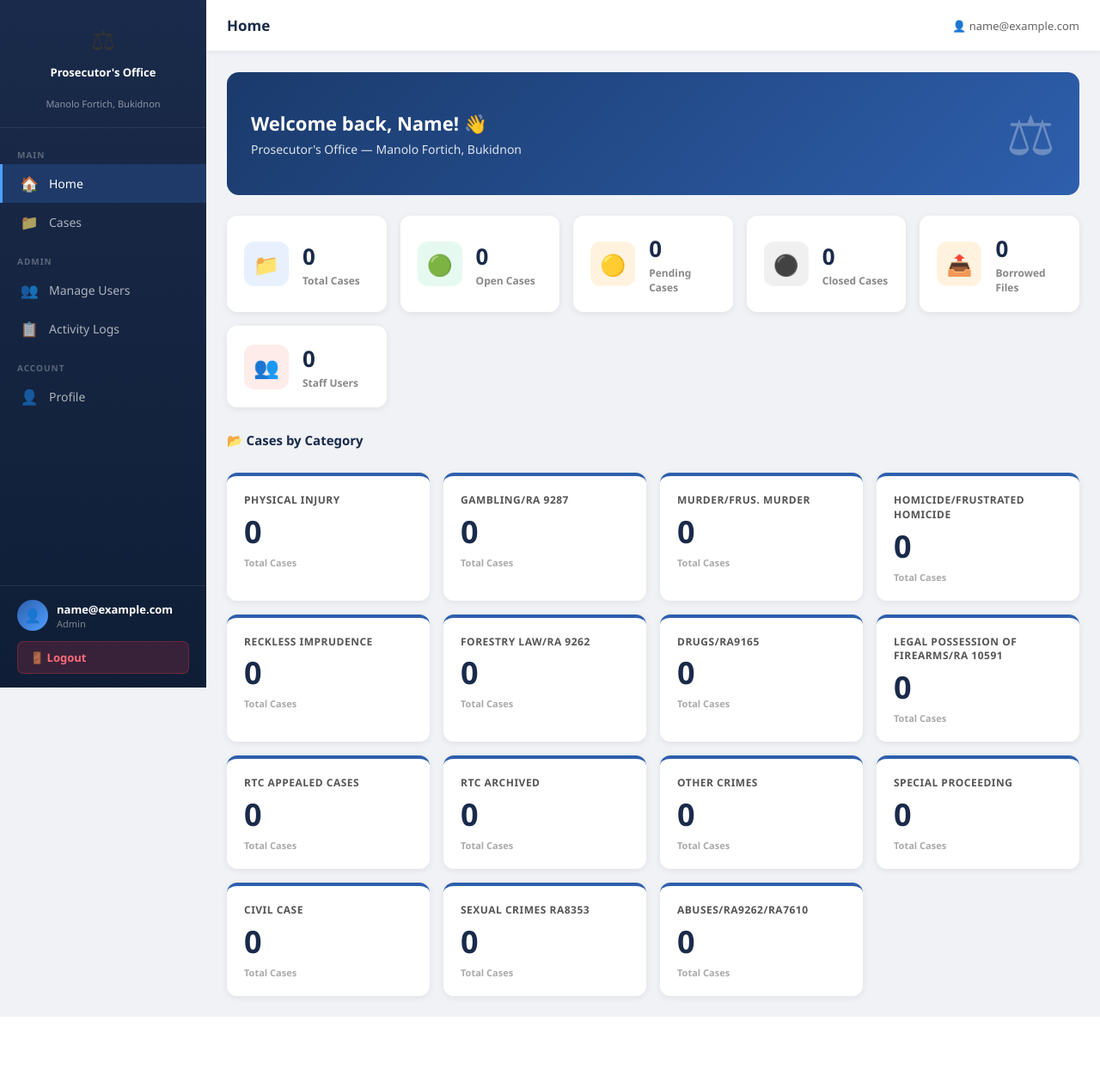
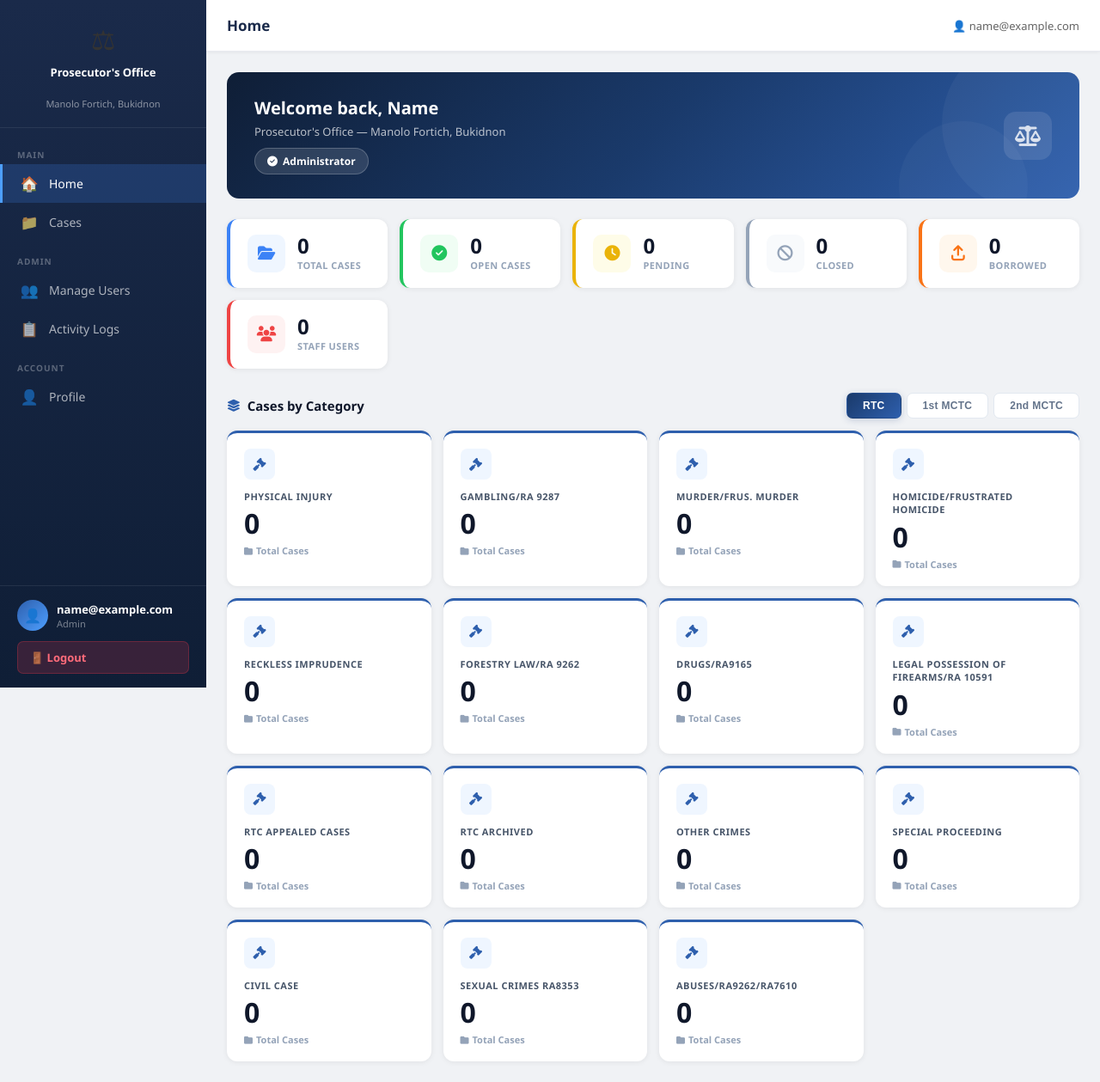
Before and after one commit to Tabique2/case-tracking-system, a Flask app: page /home in a window 1280 px wide. Shown: the whole page at 86% size. Before the commit the page ends 1183 px from the top, so only its background shows below. Run offline with Flask 3, Linux system fonts and the light colour scheme; the visitor is signed in with stand-in values (Sample User, id 1); data that the repository does not hold is empty.

Commit message:
adding style for good design

```diff
--- a/templates/home.html
+++ b/templates/home.html
@@ -2,45 +2,13 @@
 {% block title %}Home{% endblock %}
 {% block page_title %}Home{% endblock %}
 {% block extra_style %}
+<link rel="stylesheet" href="https://cdnjs.cloudflare.com/ajax/libs/font-awesome/6.5.0/css/all.min.css">
 <style>
-    .stats-grid {
-        display: grid;
-        grid-template-columns: repeat(auto-fit, minmax(180px, 1fr));
-        gap: 16px;
-        margin-bottom: 28px;
-    }
-    .stat-card {
-        background: white;
-        border-radius: 12px;
-        padding: 20px;
-        box-shadow: 0 2px 8px rgba(0,0,0,0.07);
-        display: flex;
-        align-items: center;
-        gap: 16px;
-    }
-    .stat-icon {
-        width: 52px;
-        height: 52px;
-        border-radius: 12px;
-        display: flex;
-        align-items: center;
-        justify-content: center;
-        font-size: 24px;
-        flex-shrink: 0;
-    }
-    .stat-icon.blue   { background: #e8f0fe; }
-    .stat-icon.green  { background: #e6f9f0; }
-    .stat-icon.orange { background: #fff3e0; }
-    .stat-icon.red    { background: #fdecea; }
-    .stat-icon.gray   { background: #f0f0f0; }
-
-    .stat-info .number { font-size: 26px; font-weight: 800; color: #1a2a4a; }
-    .stat-info .label  { font-size: 12px; color: #888; font-weight: 600; margin-top: 2px; }
-
-    .welcome-card {
-        background: linear-gradient(135deg, #1a3a6b, #2e5fad);
+    /* Welcome Banner */
+    .welcome-banner {
+        background: linear-gradient(135deg, #0f1e36 0%, #1a3a6b 50%, #2e5fad 100%);
         border-radius: 14px;
-        padding: 28px;
+        padding: 28px 32px;
         color: white;
         margin-bottom: 24px;
         display: flex;
@@ -48,125 +16,293 @@
         align-items: center;
         flex-wrap: wrap;
         gap: 16px;
+        position: relative;
+        overflow: hidden;
     }
-    .welcome-card h2 { font-size: 22px; font-weight: 800; margin-bottom: 6px; }
-    .welcome-card p  { font-size: 14px; opacity: 0.85; }
-    .welcome-card .big-icon { font-size: 64px; opacity: 0.3; }
+    .welcome-banner::before {
+        content: '';
+        position: absolute;
+        right: -40px; top: -40px;
+        width: 200px; height: 200px;
+        background: rgba(255,255,255,0.04);
+        border-radius: 50%;
+    }
+    .welcome-banner::after {
+        content: '';
+        position: absolute;
+        right: 60px; bottom: -60px;
+        width: 150px; height: 150px;
+        background: rgba(255,255,255,0.03);
+        border-radius: 50%;
+    }
+    .welcome-text h2 { font-size: 20px; font-weight: 700; margin-bottom: 5px; }
+    .welcome-text p  { font-size: 13px; opacity: 0.7; margin: 0; }
+    .welcome-badge {
+        display: inline-flex;
+        align-items: center;
+        gap: 6px;
+        background: rgba(255,255,255,0.12);
+        border: 1px solid rgba(255,255,255,0.2);
+        padding: 6px 14px;
+        border-radius: 20px;
+        font-size: 12px;
+        font-weight: 600;
+        margin-top: 10px;
+    }
+    .welcome-icon {
+        width: 56px; height: 56px;
+        background: rgba(255,255,255,0.1);
+        border-radius: 14px;
+        display: flex; align-items: center; justify-content: center;
+        flex-shrink: 0;
+    }
+    .welcome-icon i { font-size: 24px; color: rgba(255,255,255,0.8); }
 
+    /* Stats */
+    .stats-grid {
+        display: grid;
+        grid-template-columns: repeat(auto-fit, minmax(160px, 1fr));
+        gap: 14px;
+        margin-bottom: 28px;
+    }
+    .stat-card {
+        background: white;
+        border-radius: 12px;
+        padding: 18px 20px;
+        box-shadow: 0 1px 6px rgba(0,0,0,0.07);
+        display: flex;
+        align-items: center;
+        gap: 14px;
+        border-left: 4px solid transparent;
+        transition: transform 0.15s, box-shadow 0.15s;
+    }
+    .stat-card:hover { transform: translateY(-2px); box-shadow: 0 4px 14px rgba(0,0,0,0.1); }
+    .stat-card.blue   { border-left-color: #3b82f6; }
+    .stat-card.green  { border-left-color: #22c55e; }
+    .stat-card.yellow { border-left-color: #eab308; }
+    .stat-card.gray   { border-left-color: #94a3b8; }
+    .stat-card.orange { border-left-color: #f97316; }
+    .stat-card.red    { border-left-color: #ef4444; }
+
+    .stat-icon-wrap {
+        width: 44px; height: 44px;
+        border-radius: 10px;
+        display: flex; align-items: center; justify-content: center;
+        flex-shrink: 0;
+    }
+    .stat-icon-wrap i { font-size: 18px; }
+    .si-blue   { background: #eff6ff; } .si-blue i   { color: #3b82f6; }
+    .si-green  { background: #f0fdf4; } .si-green i  { color: #22c55e; }
+    .si-yellow { background: #fefce8; } .si-yellow i { color: #eab308; }
+    .si-gray   { background: #f8fafc; } .si-gray i   { color: #94a3b8; }
+    .si-orange { background: #fff7ed; } .si-orange i { color: #f97316; }
+    .si-red    { background: #fef2f2; } .si-red i    { color: #ef4444; }
+
+    .stat-info .s-number { font-size: 24px; font-weight: 800; color: #0f172a; line-height: 1; }
+    .stat-info .s-label  { font-size: 11px; color: #94a3b8; font-weight: 600; margin-top: 3px; text-transform: uppercase; letter-spacing: 0.4px; }
+
+    /* Section Header */
+    .section-header {
+        display: flex;
+        align-items: center;
+        justify-content: space-between;
+        margin-bottom: 14px;
+        flex-wrap: wrap;
+        gap: 10px;
+    }
+    .section-header h3 {
+        font-size: 15px;
+        font-weight: 700;
+        color: #0f172a;
+        display: flex;
+        align-items: center;
+        gap: 8px;
+    }
+    .section-header h3 i { color: #2e5fad; font-size: 14px; }
+
+    /* Filter Tabs */
+    .filter-tabs { display: flex; gap: 6px; flex-wrap: wrap; }
+    .filter-tab {
+        padding: 7px 18px;
+        border-radius: 7px;
+        font-size: 12px;
+        font-weight: 700;
+        cursor: pointer;
+        border: 1.5px solid #e2e8f0;
+        background: white;
+        color: #64748b;
+        transition: all 0.15s;
+        letter-spacing: 0.3px;
+    }
+    .filter-tab:hover { border-color: #2e5fad; color: #2e5fad; }
+    .filter-tab.active {
+        background: linear-gradient(135deg, #1a3a6b, #2e5fad);
+        color: white;
+        border-color: transparent;
+        box-shadow: 0 2px 8px rgba(30,60,120,0.2);
+    }
+
+    /* Tab Panels */
+    .tab-panel { display: none; }
+    .tab-panel.active { display: block; }
+
+    /* Category Grid */
     .cat-grid {
         display: grid;
-        grid-template-columns: repeat(auto-fit, minmax(200px, 1fr));
-        gap: 16px;
-        margin-top: 28px;
+        grid-template-columns: repeat(auto-fill, minmax(190px, 1fr));
+        gap: 14px;
     }
     .cat-box {
         background: white;
         border-radius: 12px;
-        padding: 20px;
-        box-shadow: 0 2px 8px rgba(0,0,0,0.07);
-        border-top: 4px solid #2e5fad;
+        padding: 18px 20px;
+        box-shadow: 0 1px 6px rgba(0,0,0,0.07);
+        border-top: 3px solid #2e5fad;
+        text-decoration: none;
         display: flex;
         flex-direction: column;
-        gap: 10px;
+        gap: 8px;
         transition: transform 0.15s, box-shadow 0.15s;
     }
-    .cat-box:hover { transform: translateY(-2px); box-shadow: 0 6px 16px rgba(0,0,0,0.1); }
-    .cat-box .cat-name {
-        font-size: 12px;
-        font-weight: 700;
-        color: #555;
-        text-transform: uppercase;
-        letter-spacing: 0.5px;
-        line-height: 1.4;
+    .cat-box:hover { transform: translateY(-2px); box-shadow: 0 6px 18px rgba(0,0,0,0.1); }
+    .cat-box .cat-icon {
+        width: 36px; height: 36px;
+        background: #eff6ff;
+        border-radius: 8px;
+        display: flex; align-items: center; justify-content: center;
+        margin-bottom: 4px;
     }
-    .cat-box .cat-count {
-        font-size: 36px;
-        font-weight: 800;
-        color: #1a2a4a;
-        line-height: 1;
+    .cat-box .cat-icon i { color: #2e5fad; font-size: 15px; }
+    .cat-box .cat-name { font-size: 11px; font-weight: 700; color: #475569; text-transform: uppercase; letter-spacing: 0.5px; line-height: 1.4; }
+    .cat-box .cat-count { font-size: 32px; font-weight: 800; color: #0f172a; line-height: 1; }
+    .cat-box .cat-sub { font-size: 11px; color: #94a3b8; font-weight: 600; display: flex; align-items: center; gap: 4px; }
+    .cat-box .cat-sub i { font-size: 10px; }
+
+    /* Coming Soon */
+    .coming-soon {
+        text-align: center;
+        padding: 52px 20px;
+        background: white;
+        border-radius: 12px;
+        box-shadow: 0 1px 6px rgba(0,0,0,0.07);
+        color: #94a3b8;
     }
-    .cat-box .cat-label {
-        font-size: 11px;
-        color: #aaa;
-        font-weight: 600;
-    }
-    .section-title {
-        font-size: 15px;
-        font-weight: 700;
-        color: #1a2a4a;
-        margin-top: 28px;
-        margin-bottom: 14px;
-        display: flex;
-        align-items: center;
-        gap: 8px;
+    .coming-soon i { font-size: 36px; margin-bottom: 12px; display: block; color: #cbd5e1; }
+    .coming-soon p { font-size: 14px; font-weight: 600; }
+
+    @media (max-width: 600px) {
+        .stats-grid { grid-template-columns: 1fr 1fr; }
+        .cat-grid { grid-template-columns: 1fr 1fr; }
+        .welcome-icon { display: none; }
     }
 </style>
 {% endblock %}
 {% block content %}
 
-<div class="welcome-card">
-    <div>
-        <h2>Welcome back, {{ session.user.split('@')[0].title() }}! 👋</h2>
+<!-- Welcome Banner -->
+<div class="welcome-banner">
+    <div class="welcome-text">
+        <h2>Welcome back, {{ session.user.split('@')[0].title() }}</h2>
         <p>Prosecutor's Office — Manolo Fortich, Bukidnon</p>
+        <div class="welcome-badge">
+            <i class="fa-solid fa-circle-check"></i> Administrator
         </div>
-    <div class="big-icon">⚖</div>
+    </div>
+    <div class="welcome-icon">
+        <i class="fa-solid fa-scale-balanced"></i>
+    </div>
 </div>
 
 <!-- Stats -->
 <div class="stats-grid">
-    <div class="stat-card">
-        <div class="stat-icon blue">📁</div>
+    <div class="stat-card blue">
+        <div class="stat-icon-wrap si-blue"><i class="fa-solid fa-folder-open"></i></div>
         <div class="stat-info">
-            <div class="number">{{ total_cases }}</div>
-            <div class="label">Total Cases</div>
+            <div class="s-number">{{ total_cases }}</div>
+            <div class="s-label">Total Cases</div>
         </div>
     </div>
-    <div class="stat-card">
-        <div class="stat-icon green">🟢</div>
+    <div class="stat-card green">
+        <div class="stat-icon-wrap si-green"><i class="fa-solid fa-circle-check"></i></div>
         <div class="stat-info">
-            <div class="number">{{ open_cases }}</div>
-            <div class="label">Open Cases</div>
+            <div class="s-number">{{ open_cases }}</div>
+            <div class="s-label">Open Cases</div>
         </div>
     </div>
-    <div class="stat-card">
-        <div class="stat-icon orange">🟡</div>
+    <div class="stat-card yellow">
+        <div class="stat-icon-wrap si-yellow"><i class="fa-solid fa-clock"></i></div>
         <div class="stat-info">
-            <div class="number">{{ pending_cases }}</div>
-            <div class="label">Pending Cases</div>
+            <div class="s-number">{{ pending_cases }}</div>
+            <div class="s-label">Pending</div>
         </div>
     </div>
-    <div class="stat-card">
-        <div class="stat-icon gray">⚫</div>
+    <div class="stat-card gray">
+        <div class="stat-icon-wrap si-gray"><i class="fa-solid fa-ban"></i></div>
         <div class="stat-info">
-            <div class="number">{{ closed_cases }}</div>
-            <div class="label">Closed Cases</div>
+            <div class="s-number">{{ closed_cases }}</div>
+            <div class="s-label">Closed</div>
         </div>
     </div>
-    <div class="stat-card">
-        <div class="stat-icon orange">📤</div>
+    <div class="stat-card orange">
+        <div class="stat-icon-wrap si-orange"><i class="fa-solid fa-arrow-up-from-bracket"></i></div>
         <div class="stat-info">
-            <div class="number">{{ borrowed_files }}</div>
-            <div class="label">Borrowed Files</div>
+            <div class="s-number">{{ borrowed_files }}</div>
+            <div class="s-label">Borrowed</div>
         </div>
     </div>
-    <div class="stat-card">
-        <div class="stat-icon red">👥</div>
+    <div class="stat-card red">
+        <div class="stat-icon-wrap si-red"><i class="fa-solid fa-users"></i></div>
         <div class="stat-info">
-            <div class="number">{{ total_users }}</div>
-            <div class="label">Staff Users</div>
+            <div class="s-number">{{ total_users }}</div>
+            <div class="s-label">Staff Users</div>
         </div>
     </div>
 </div>
 
-<div class="section-title">📂 Cases by Category</div>
+<!-- Category Section -->
+<div class="section-header">
+    <h3><i class="fa-solid fa-layer-group"></i> Cases by Category</h3>
+    <div class="filter-tabs">
+        <button class="filter-tab active" onclick="switchTab('rtc', this)">RTC</button>
+        <button class="filter-tab" onclick="switchTab('mctc1', this)">1st MCTC</button>
+        <button class="filter-tab" onclick="switchTab('mctc2', this)">2nd MCTC</button>
+    </div>
+</div>
+
+<div id="tab-rtc" class="tab-panel active">
     <div class="cat-grid">
         {% for cat in categories %}
-    <a href="/cases-by-category?category={{ cat | urlencode }}" class="cat-box" style="text-decoration:none">
+        <a href="/cases-by-category?category={{ cat | urlencode }}" class="cat-box">
+            <div class="cat-icon"><i class="fa-solid fa-gavel"></i></div>
             <div class="cat-name">{{ cat }}</div>
             <div class="cat-count">{{ category_counts[cat] }}</div>
-        <div class="cat-label">Total Cases</div>
+            <div class="cat-sub"><i class="fa-solid fa-folder"></i> Total Cases</div>
         </a>
         {% endfor %}
     </div>
+</div>
+
+<div id="tab-mctc1" class="tab-panel">
+    <div class="coming-soon">
+        <i class="fa-solid fa-hourglass-half"></i>
+        <p>1st MCTC categories coming soon</p>
+    </div>
+</div>
+
+<div id="tab-mctc2" class="tab-panel">
+    <div class="coming-soon">
+        <i class="fa-solid fa-hourglass-half"></i>
+        <p>2nd MCTC categories coming soon</p>
+    </div>
+</div>
+
+<script>
+function switchTab(tab, btn) {
+    document.querySelectorAll('.tab-panel').forEach(p => p.classList.remove('active'));
+    document.querySelectorAll('.filter-tab').forEach(b => b.classList.remove('active'));
+    document.getElementById('tab-' + tab).classList.add('active');
+    btn.classList.add('active');
+}
+</script>
 
 {% endblock %}
```
Lines whose indentation alone changed are shown as unchanged.
